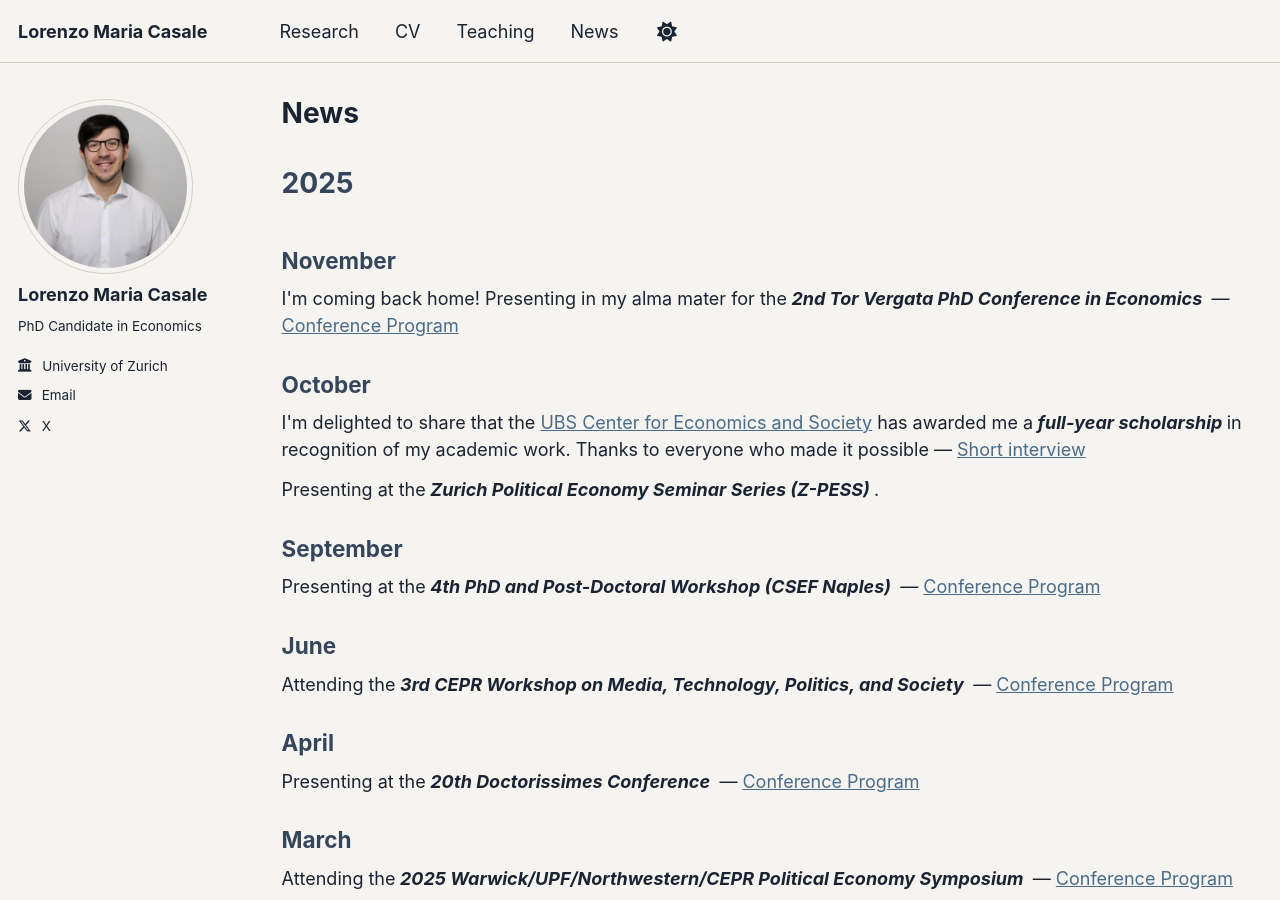
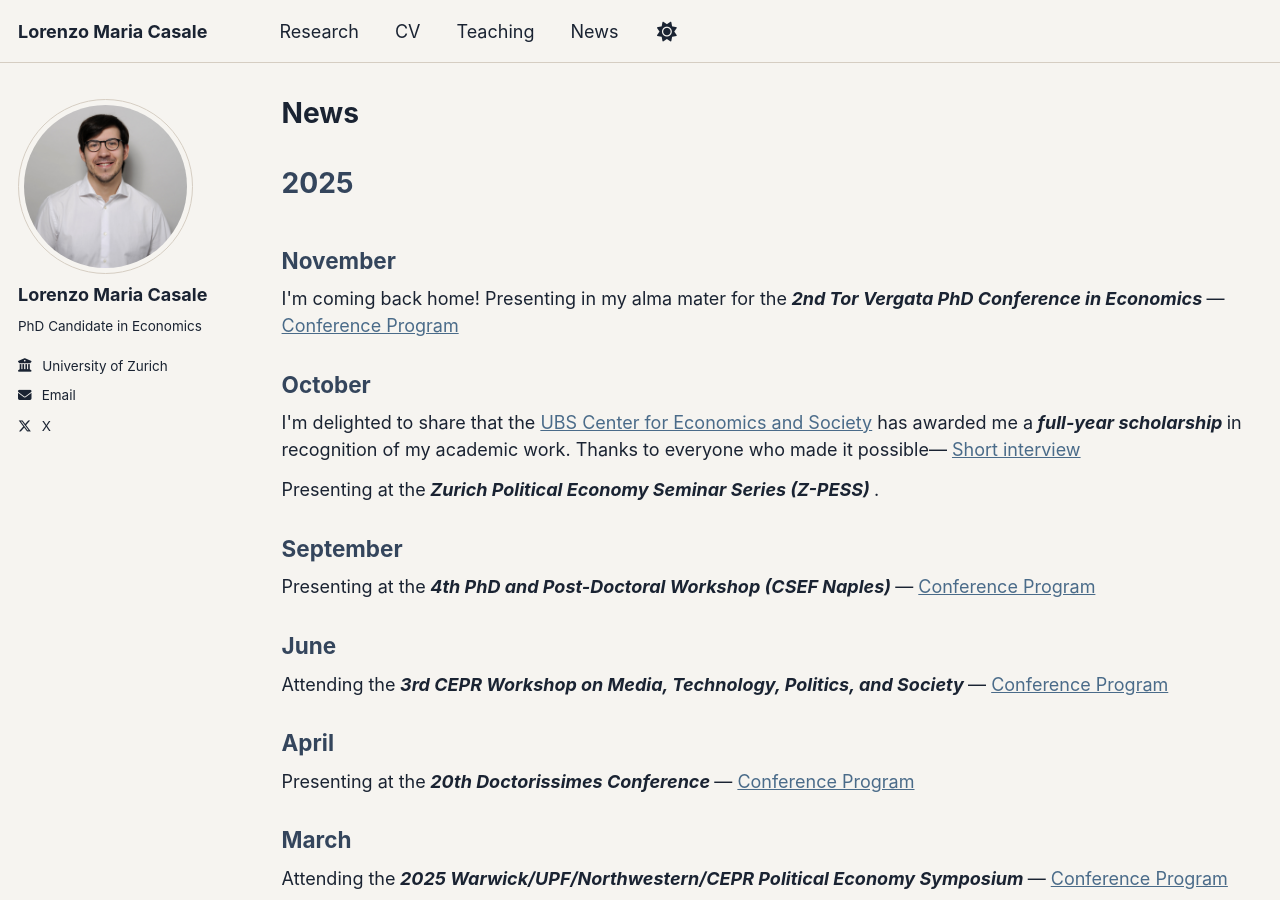
Before and after one commit to lorenzomariacasale/lorenzomariacasale.github.io, a Jekyll site: the page built from _pages/news.html, in a window 1280 px wide and 900 px high. Built offline with Jekyll 4.4.1, drawn with Linux system fonts in a browser that asks for light colours.

Commit message:
33rd Trial December

```diff
--- a/_includes/archive-single.html
+++ b/_includes/archive-single.html
@@ -53,7 +53,7 @@
             <span class="archive__item-post"> {{ post.post | markdownify | replace: '<p>', '' | replace: '</p>', '' | strip_newlines }}</span>
           {%- endif -%}
         {%- endif -%}
-        {%- if excerpt_clean != '' -%} &nbsp;&mdash; <span class="archive__item-inline-excerpt">{{ post.excerpt | markdownify | replace: '<p>', '' | replace: '</p>', '' | strip_newlines }}</span>{%- endif -%}
+        {%- if excerpt_clean != '' -%} &mdash; <span class="archive__item-inline-excerpt">{{ post.excerpt | markdownify | replace: '<p>', '' | replace: '</p>', '' | strip_newlines }}</span>{%- endif -%}
       {%- endcapture -%}
       <p class="archive__news-inline" itemprop="headline">{{ news_line | strip }}</p>
     {% else %}
```
